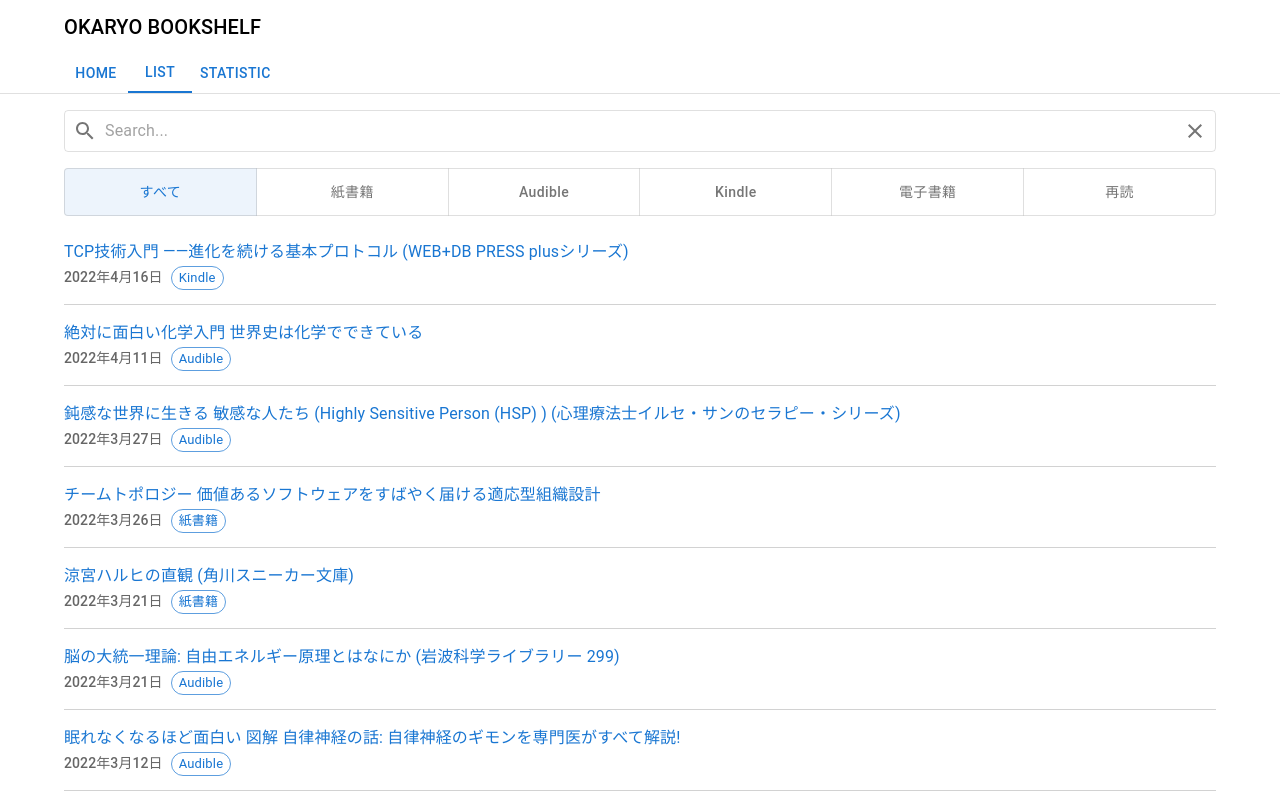
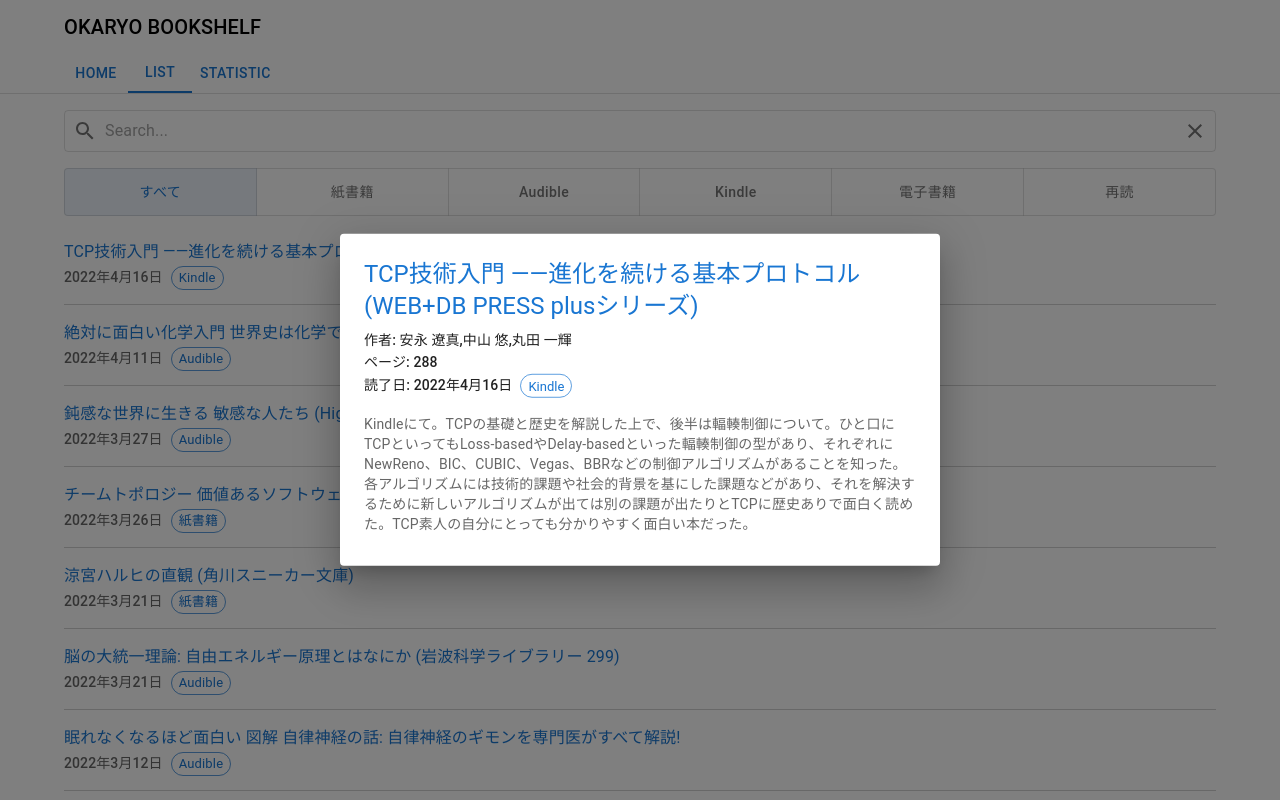
Before and after one commit to okaryo/book.okaryo.io, a Next.js app: page /list in a window 1280 px wide. Both pictures are taken after a click on the button 640 px from the left and 264 px from the top of the page. Shown: the top 800 px of the page. Built offline with nearby package versions, Linux system fonts and the light colour scheme.

Commit message:
[modify] BookListItem to add detail modal

```diff
--- a/src/components/BookList.tsx
+++ b/src/components/booklist/BookList.tsx
@@ -1,10 +1,11 @@
-import { Chip, IconButton, InputBase, Link, List, ListItem, ListItemButton, ListItemText, Stack, ToggleButton, ToggleButtonGroup, Typography } from '@mui/material'
+import { IconButton, InputBase, List, Stack, ToggleButton, ToggleButtonGroup } from '@mui/material'
 import SearchIcon from '@mui/icons-material/Search'
 import CloseIcon from '@mui/icons-material/Close'
 import { Box } from '@mui/system'
 import { useState } from 'react'
-import { BookRecords } from '../model/BookRecords'
-import { store } from '../store'
+import { BookRecords } from '../../model/BookRecords'
+import { store } from '../../store'
+import BookListItem from './BookListItem'
 
 type FilterType = 'All' | 'Paper' | 'Audible' | 'Kindle' | 'Ebook' | 'Rereading'
 
@@ -78,54 +79,7 @@ const BookList = () => {
       <List>
         {
           bookRecords.values.map((record, index) => {
-            const dateText = record.formatDate
-            let formatLabel: string
-            switch (record.format) {
-              case 'Paper':
-                formatLabel = '紙書籍'
-                break
-              case 'Audible':
-                formatLabel = 'Audible'
-                break
-              case 'Kindle':
-                formatLabel = 'Kindle'
-                break
-              case 'Ebook':
-                formatLabel = '電子書籍'
-                break
-            }
-
-            return (
-              <ListItem key={index} style={{borderBottom: '1px solid #D2D2D2'}} disablePadding >
-                <ListItemButton style={{ width: '100%' }} sx={{pr: 0, pl: 0}}>
-                  <ListItemText
-                    primary={
-                      <Link
-                        href={record.book.url}
-                        target='_blank'
-                        rel='noopener noreferrer'
-                        underline='none'
-                      >
-                        <Typography
-                          variant='subtitle1'
-                          component='p'
-                          style={{ overflow: 'hidden', whiteSpace: 'nowrap', textOverflow: 'ellipsis' }}
-                        >
-                          {record.book.title}
-                        </Typography>
-                      </Link>
-                    }
-                    secondary={
-                      <Stack direction='row' spacing={1} alignItems='center'>
-                        <Typography variant='subtitle2' component='p'>{dateText}</Typography>
-                        <Chip label={formatLabel} size='small' color='primary' variant='outlined' />
-                      {record.isRereading && <Chip label='再読' size='small' color='success' variant='outlined' />}
-                      </Stack>
-                    }
-                  />
-                </ListItemButton>
-              </ListItem>
-            )
+            return <BookListItem key={index} record={record} />
           })
         }
       </List>
--- /dev/null
+++ b/src/components/booklist/BookListItem.tsx
@@ -0,0 +1,97 @@
+import { Card, CardContent, Chip, Link, ListItem, ListItemButton, ListItemText, Modal, Stack, Typography } from '@mui/material'
+import { useState } from 'react'
+import { BookRecord } from '../../model/BookRecord'
+
+type BookListItemProps = {
+  record: BookRecord
+}
+
+const BookListItem = (props: BookListItemProps) => {
+  const { record } = props
+  const [openModal, setOpenModal] = useState(false)
+  const onClickItem = () => setOpenModal(true)
+  const onCloseModal = () => setOpenModal(false)
+
+  let formatLabel: string
+  switch (record.format) {
+    case 'Paper':
+      formatLabel = '紙書籍'
+      break
+    case 'Audible':
+      formatLabel = 'Audible'
+      break
+    case 'Kindle':
+      formatLabel = 'Kindle'
+      break
+    case 'Ebook':
+      formatLabel = '電子書籍'
+      break
+  }
+
+  const modalStyle = {
+    position: 'absolute',
+    top: '50%',
+    left: '50%',
+    transform: 'translate(-50%, -50%)',
+    minWidth: 320,
+    maxWidth: 600,
+    bgcolor: 'background.paper',
+    boxShadow: 24,
+    p: 1,
+  }
+
+  return (
+    <ListItem style={{borderBottom: '1px solid #D2D2D2'}} disablePadding >
+      <ListItemButton style={{ width: '100%' }} sx={{pr: 0, pl: 0}} onClick={onClickItem}>
+        <ListItemText
+          primary={
+            <Typography
+              variant='subtitle1'
+              component='p'
+              color='primary'
+              style={{ overflow: 'hidden', whiteSpace: 'nowrap', textOverflow: 'ellipsis' }}
+            >
+              {record.book.title}
+            </Typography>
+          }
+          secondary={
+            <Stack direction='row' spacing={1} alignItems='center'>
+              <Typography variant='subtitle2' component='p'>{record.formatDate}</Typography>
+              <Chip label={formatLabel} size='small' color='primary' variant='outlined' />
+            {record.isRereading && <Chip label='再読' size='small' color='success' variant='outlined' />}
+            </Stack>
+          }
+        />
+      </ListItemButton>
+      <Modal
+        open={openModal}
+        onClose={onCloseModal}
+        aria-labelledby="modal-modal-title"
+        aria-describedby="modal-modal-description"
+      >
+        <Card sx={modalStyle}>
+          <CardContent>
+            <Link
+              href={record.book.url}
+              target='_blank'
+              rel='noopener noreferrer'
+              underline='none'
+            >
+              <Typography gutterBottom variant="h5" component="h5">{record.book.title}</Typography>
+            </Link>
+            <Typography variant='subtitle2' component='p'>作者: {record.book.author.name}</Typography>
+            <Typography variant='subtitle2' component='p'>ページ: {record.book.page}</Typography>
+            <Stack direction='row' spacing={1} alignItems='center' mb={2}>
+              <Typography variant='subtitle2' component='p'>読了日: {record.formatDate}</Typography>
+              <Chip label={formatLabel} size='small' color='primary' variant='outlined' />
+              {record.isRereading && <Chip label='再読' size='small' color='success' variant='outlined' />}
+            </Stack>
+            <Typography variant="body2" color="text.secondary">{record.review === '' ? 'No Review' : record.review}</Typography>
+          </CardContent>
+        </Card>
+      </Modal>
+    </ListItem>
+  )
+}
+
+export default BookListItem
--- a/src/pages/list/index.tsx
+++ b/src/pages/list/index.tsx
@@ -1,4 +1,4 @@
-import BookList from '../../components/BookList'
+import BookList from '../../components/booklist/BookList'
 
 const ListPage = () => {
   return <BookList />
```
